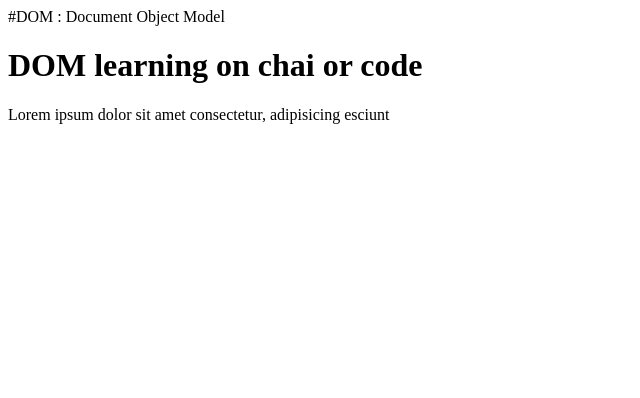
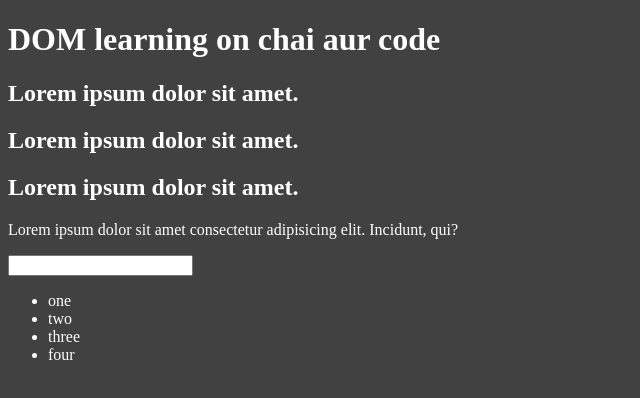
Before and after one commit to Mobashshirhasan/JavaScript, a plain HTML site: page 06_dom/one.html in a window 1280 px wide. Shown: the whole page, without its empty margins (0-640 px from the left). Drawn offline with Linux system fonts and the light colour scheme.

Commit message:
enhance DOM learning example with additional elements and styling

```diff
--- a/06_dom/one.html
+++ b/06_dom/one.html
@@ -1,16 +1,99 @@
-#DOM : Document Object Model
-
 <!DOCTYPE html>
 <html lang="en">
 <head>
     <meta charset="UTF-8">
     <meta name="viewport" content="width=device-width, initial-scale=1.0">
-    <title>Dom Learning</title>
+    <title>DOM Learning</title>
+    <style>
+        body {
+            background-color: #414141;
+            color: #fff;
+        }
+    </style>
 </head>
 <body>
     <div class="bg-black">
-        <h1 class= "heading"> DOM learning on chai or code</h1>
-        <p>Lorem ipsum dolor sit amet consectetur, adipisicing esciunt </p>
+        <h1 id="title" class="heading"> DOM learning on chai aur code <span style="display: none">Test Text</span> </h1>
+        <h2>Lorem ipsum dolor sit amet.</h2>
+        <h2>Lorem ipsum dolor sit amet.</h2>
+        <h2>Lorem ipsum dolor sit amet.</h2>
+        <p>Lorem ipsum dolor sit amet consectetur adipisicing elit. Incidunt, qui?</p>
     </div>
+    <input type="password">
+
+    <ul>
+        <li class="list-item">one</li>
+        <li class="list-item">two</li>
+        <li class="list-item">three</li>
+        <li class="list-item">four</li>
+    </ul>
 </body>
 </html>
+
+<!--
+    innerText shows the content that are display to the users  whereas,
+    textContent shows the content that may not be visible on display to the user by hiding some content with the help of style tag or CSS
+
+    innerHTML shows the content as well as the HTML tags if used
+-->
+
+<!--
+    # is used to access with the help of id, whereas
+    . is used to access with the help of class
+ -->
+
+<!--
+document.getElementById('title')
+// We get element of id = title
+
+document.getElementById('title').id
+// We get the id of the given element
+
+document.getElementById('title').className
+// We get the class name of the given element
+
+document.getElementById('title').getAttribute
+// We get the attribute of the given element
+
+document.getElementById('title').getAttribute('id')
+// We get the id of the given element
+
+document.getElementById('title').getAttribute('class')
+// We get the class name of the given element
+
+document.getElementById('title').setAttribute('class', 'test')
+// we are updating class name of the given element
+
+const title = document.getElementById('title')
+// Here we are storing element in a variable
+
+title.style.backgroundColor = 'blue'
+// We can add styling to the element
+
+title.textContent
+// We get the whole text, even those which might not be visible to the end user
+
+title.innerText
+// We get the text which are visible to end user only
+
+document.querySelector('h2')
+// We will get the first h2 element
+
+document.querySelector('#title')
+// We will get the element of id = title
+
+document.querySelector('.heading')
+// We will get the element of class name = heading
+
+document.querySelector('ul').querySelector('li').style.backgroundColor = "blue"
+// Here we are selecting first list item of first un-ordered list and changing it's background color
+
+document.querySelector('ul').querySelector('li').innerHTML = "1"
+// Here we are changing inner HTML of the selected element
+
+const tempList = document.querySelectorAll('li')
+// Here we will get a nodeList, that's why we cannot use all the properties of array like maps, but we can use forEach loop
+
+document.getElementsByClassName('list-item')
+// We will get a HTML collection
+-->
```
